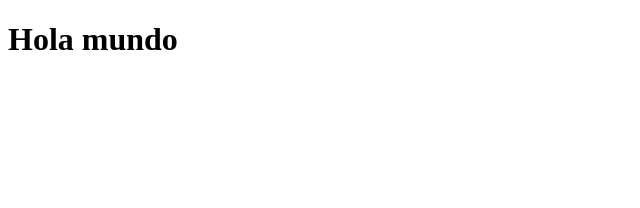
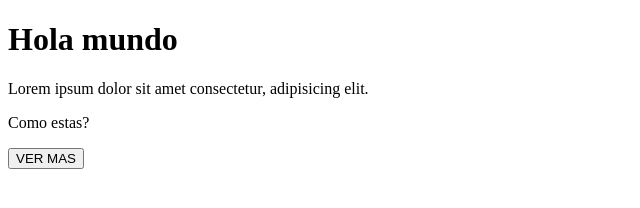
Before and after one commit to Arlye07/clase10-github, a plain HTML site: page index.html in a window 1280 px wide. Shown: the whole page, without its empty margins (0-640 px from the left). Drawn offline with Linux system fonts and the light colour scheme.

Commit message:
agregamos un parrafo

```diff
--- a/index.html
+++ b/index.html
@@ -8,5 +8,8 @@
 </head>
 <body>
     <h1>Hola mundo</h1>
+    <p>Lorem ipsum dolor sit amet consectetur, adipisicing elit.</p>
+    <p>Como estas?</p>
+    <button>VER MAS</button>
 </body>
 </html>
```
Also changed, not shown: css/style.css (added).
